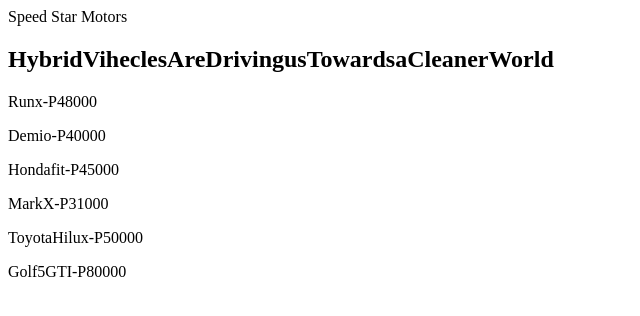
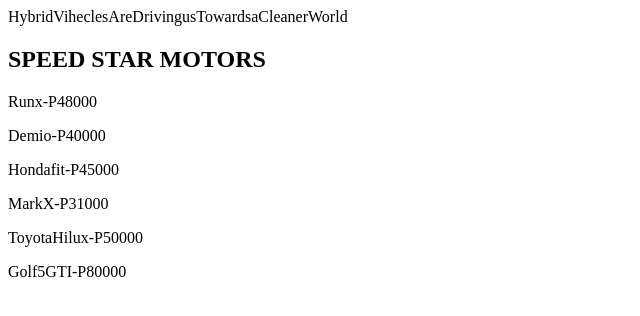
Before and after one commit to mjsebina/Speed-Star-Motors, a plain HTML site: page index.html in a window 1280 px wide. Shown: the whole page, without its empty margins (0-640 px from the left). Drawn offline with Linux system fonts and the light colour scheme.

Commit message:
Update index.html

```diff
--- a/index.html
+++ b/index.html
@@ -1,6 +1,6 @@
 <html>
-<head>Speed Star Motors</head>
-<h2>HybridViheclesAreDrivingusTowardsaCleanerWorld</h2>
+<head>HybridViheclesAreDrivingusTowardsaCleanerWorld</head>
+<h2>SPEED STAR MOTORS</h2>
 <p>Runx-P48000</P>
 <p>Demio-P40000</p>
 <p>Hondafit-P45000</p>
```
